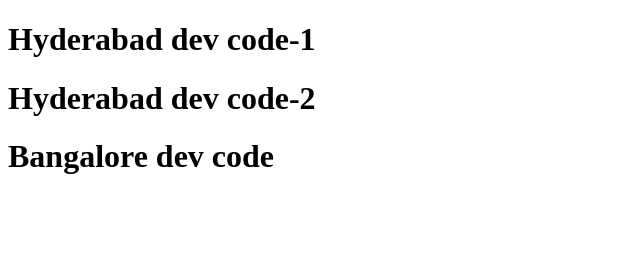
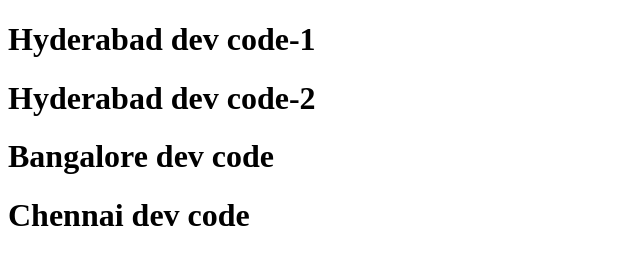
Before and after one commit to Gopala-Krishna-web/cloning, a plain HTML site: page index.html in a window 1280 px wide. Shown: the whole page, without its empty margins (0-640 px from the left). Drawn offline with Linux system fonts and the light colour scheme.

Commit message:
Chennai dev code

```diff
--- a/index.html
+++ b/index.html
@@ -11,6 +11,7 @@
     <h1>Hyderabad dev code-1</h1>
     <h1>Hyderabad dev code-2</h1>
     <h1>Bangalore dev code</h1>
+    <h1>Chennai dev code</h1>
 </body>
 
 </html>
```
